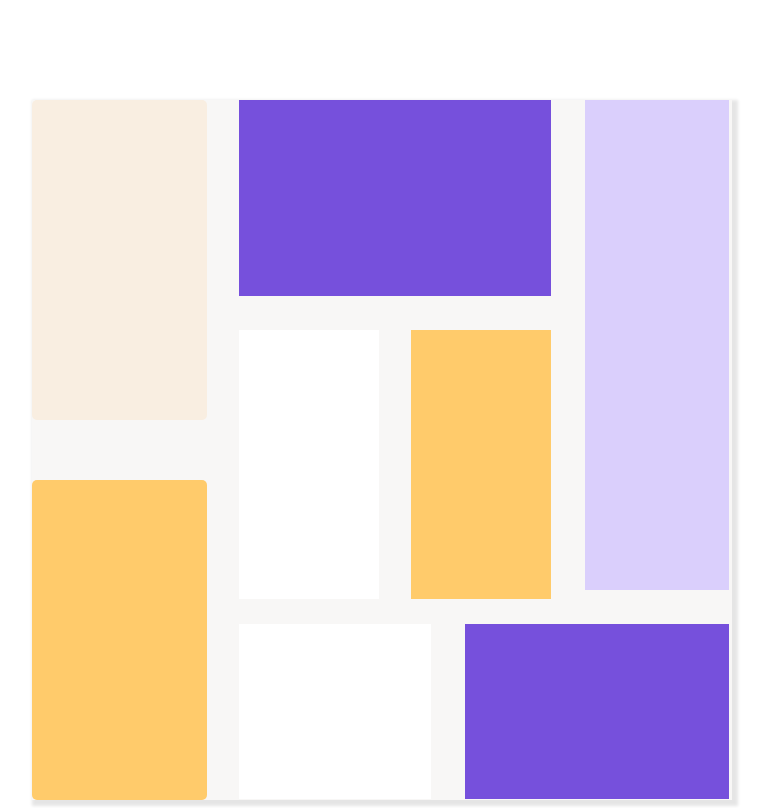
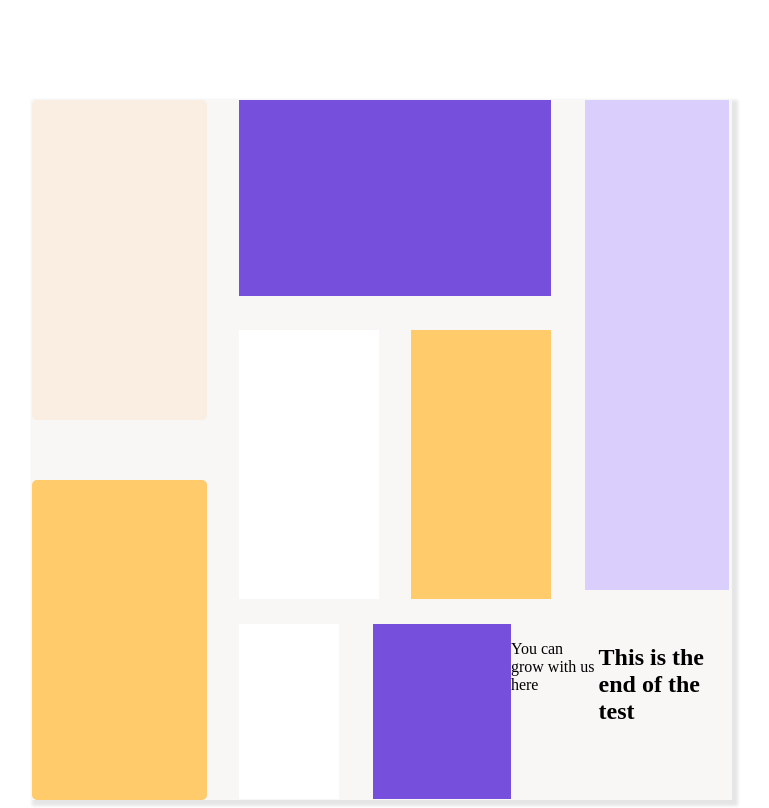
Before and after one commit to Johnkings222/testing, a plain HTML site: page index.html in a window 1280 px wide. Shown: the whole page, without its empty margins (258-1027 px from the left). Drawn offline with Linux system fonts and the light colour scheme.

Commit message:
Change in footer

```diff
--- a/index.html
+++ b/index.html
@@ -39,6 +39,8 @@
       <div class="beneath">
         <div class="greater"></div>
         <div class="grow"></div>
+	<p> You can grow with us here </p>
+	<h2> This is the end of the test</h2>
       </div>
     </div>
   </div>
```
